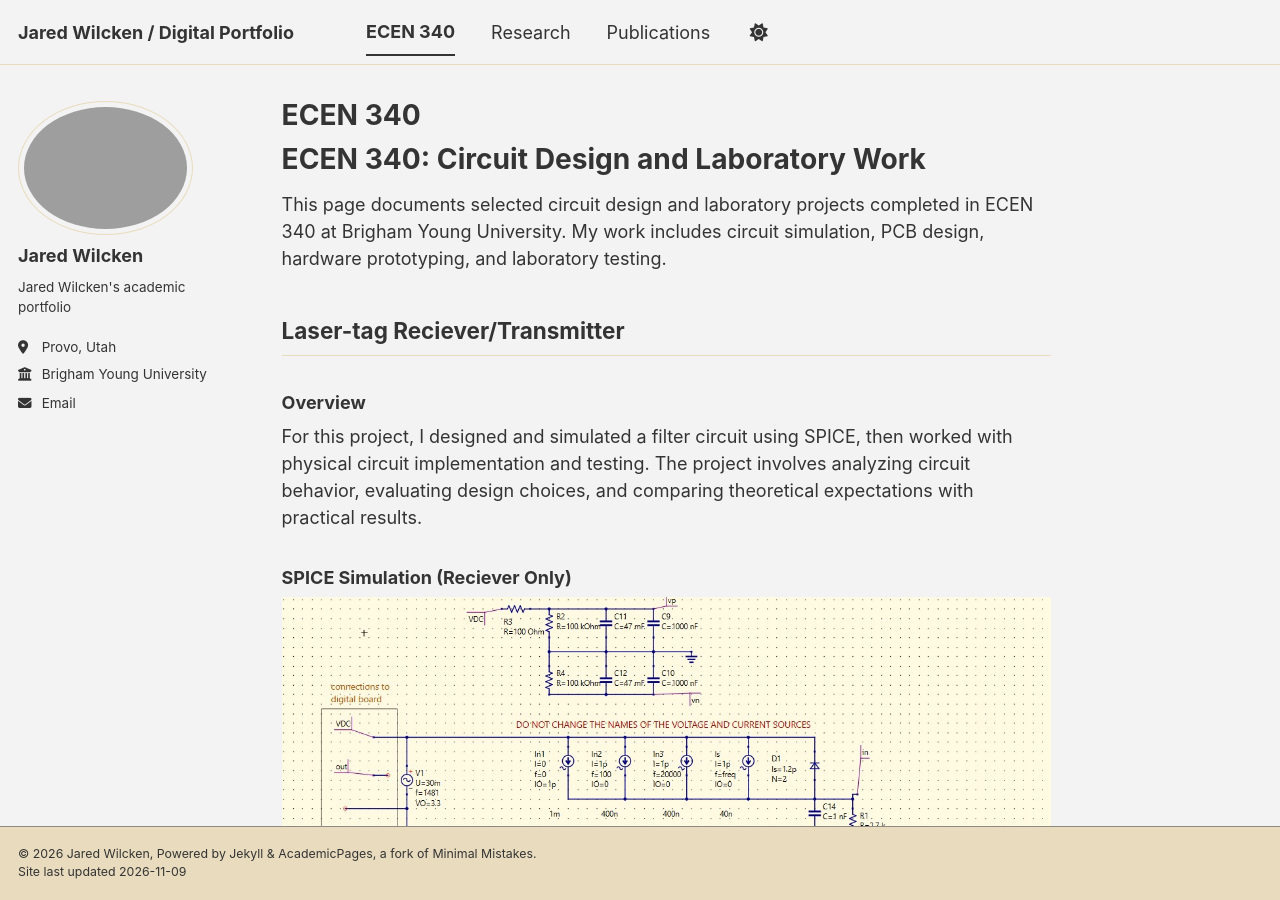
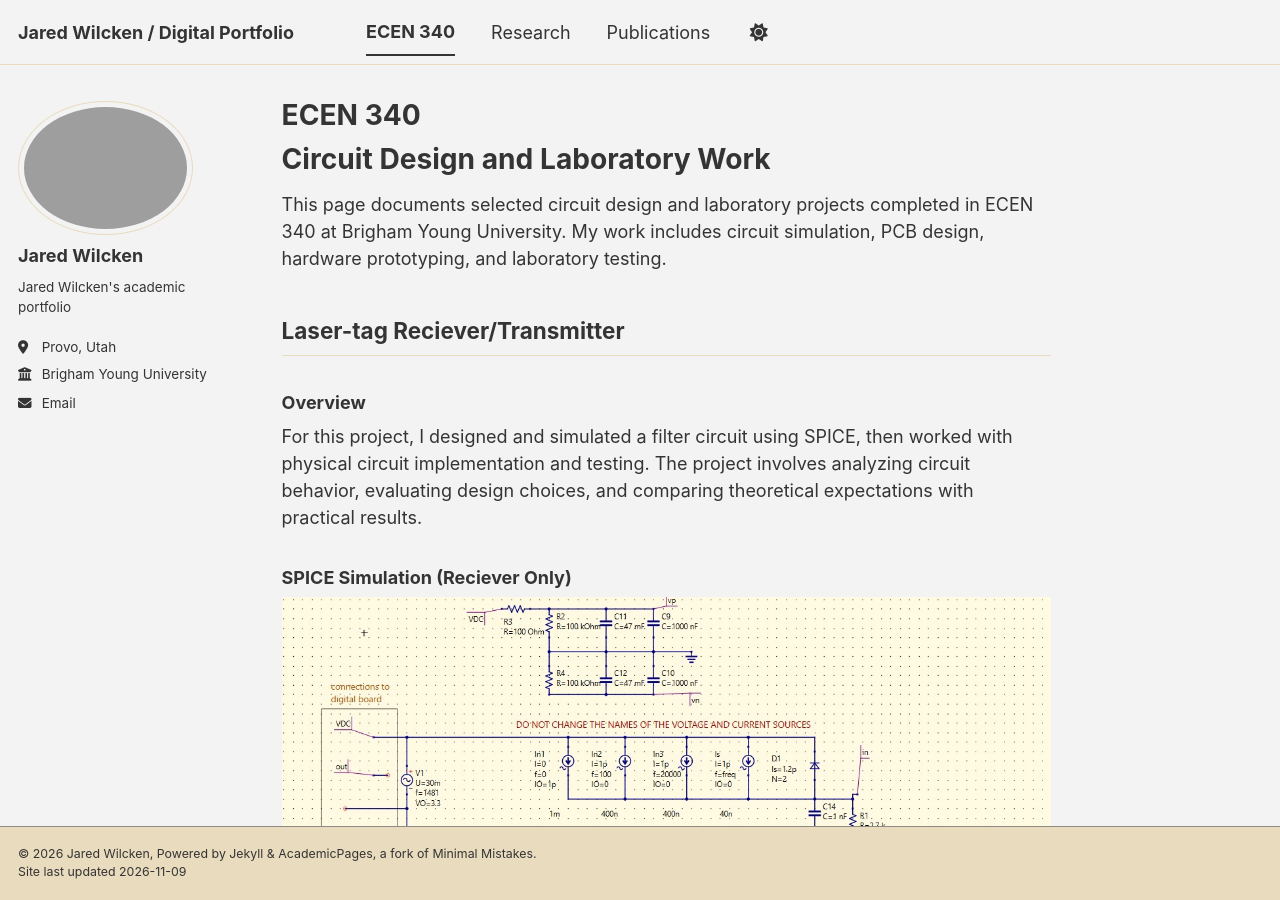
Before and after one commit to jaredwilcken2989/jaredwilcken2989.github.io, a Jekyll site: the page built from _pages/ecen-340.md, in a window 1280 px wide and 900 px high. Built offline with Jekyll 4.4.1, drawn with Linux system fonts in a browser that asks for light colours; a style sheet for code colours, icons or effects is not loaded.

Commit message:
Update ecen-340.md

```diff
--- a/_pages/ecen-340.md
+++ b/_pages/ecen-340.md
@@ -5,7 +5,7 @@ permalink: /ecen-340/
 author_profile: true
 ---
 
-# ECEN 340: Circuit Design and Laboratory Work
+# Circuit Design and Laboratory Work
 
 This page documents selected circuit design and laboratory projects completed in ECEN 340 at Brigham Young University. My work includes circuit simulation, PCB design, hardware prototyping, and laboratory testing.
 
```
